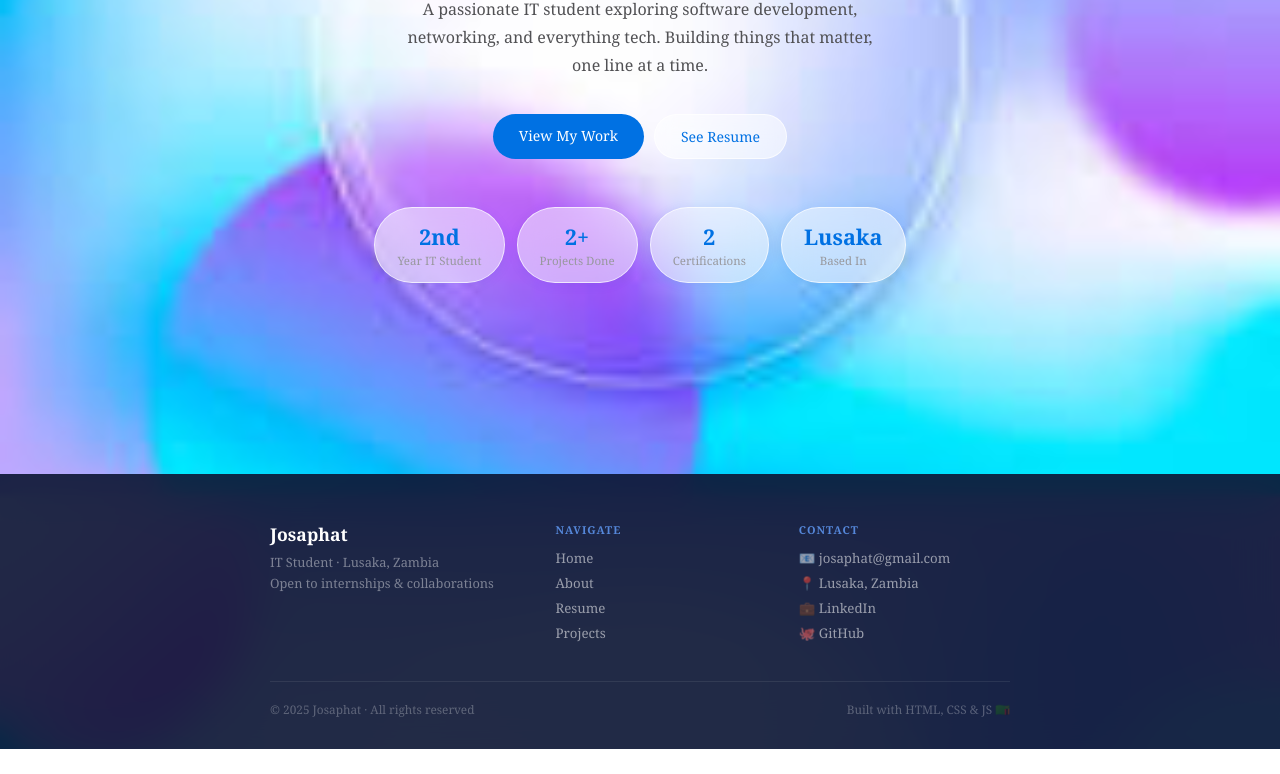
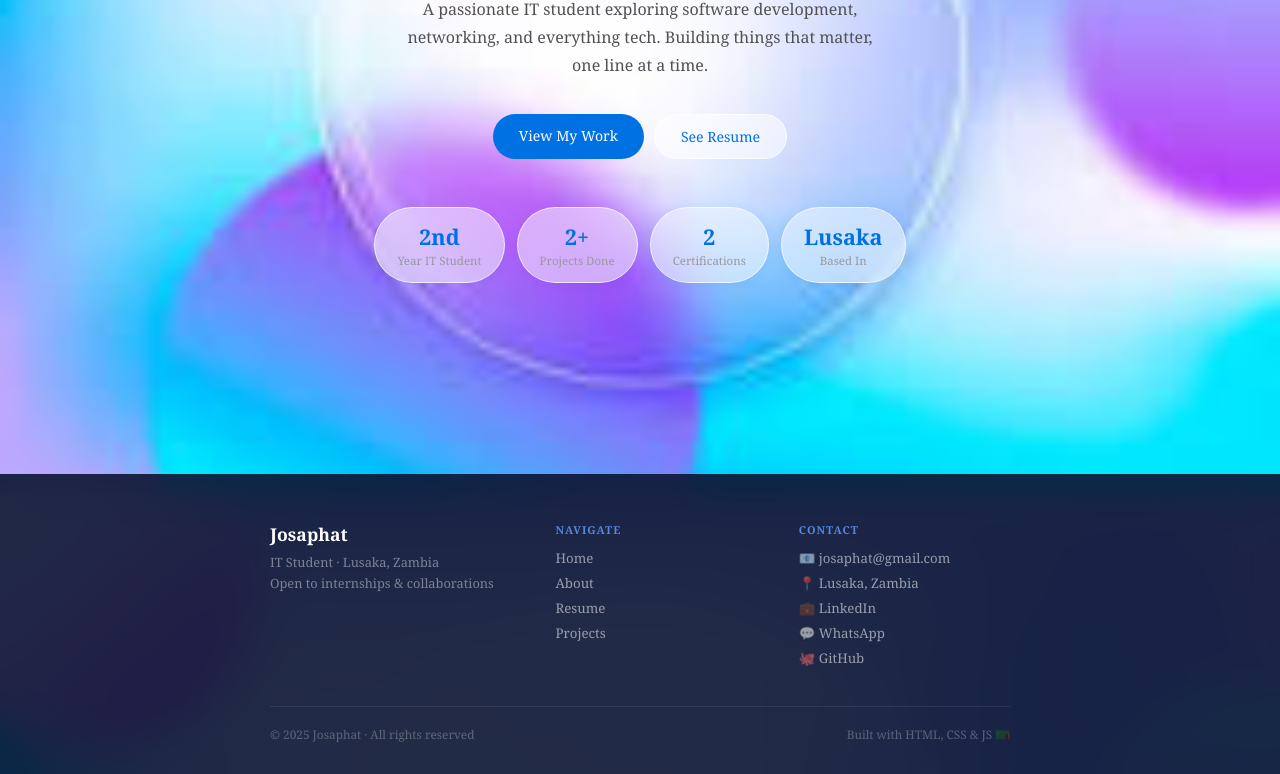
Before and after one commit to Chiloz/Chiloz, a plain HTML site: page index.html in a window 1280 px wide. Shown: the part 358-1132 px from the top of the page. Before the commit the page ends 1107 px from the top, so only its background shows below. Drawn offline with Linux system fonts and the light colour scheme.

Commit message:
Update index.html

```diff
--- a/index.html
+++ b/index.html
@@ -85,6 +85,7 @@
           <span>📧 josaphat@gmail.com</span>
           <span>📍 Lusaka, Zambia</span>
           <a href="https://www.linkedin.com/in/josaphat-chilokoto-009499377/" target="_blank">💼 LinkedIn</a>
+         <a href="https://wa.me/260954030644" target="_blank">💬 WhatsApp</a>
           <a href="https://github.com/Chiloz" target="_blank">🐙 GitHub</a>
         </div>
       </div>
```
